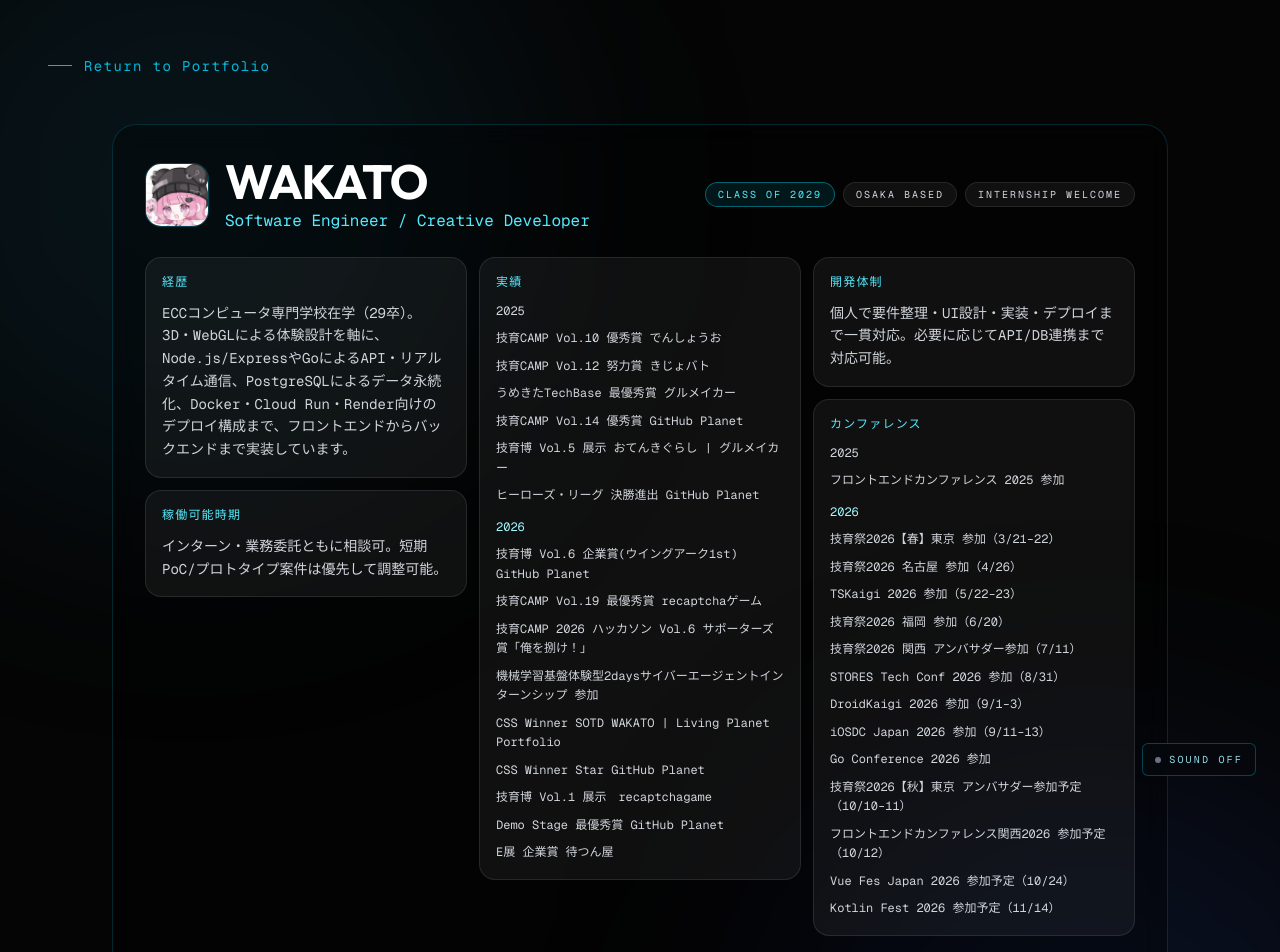
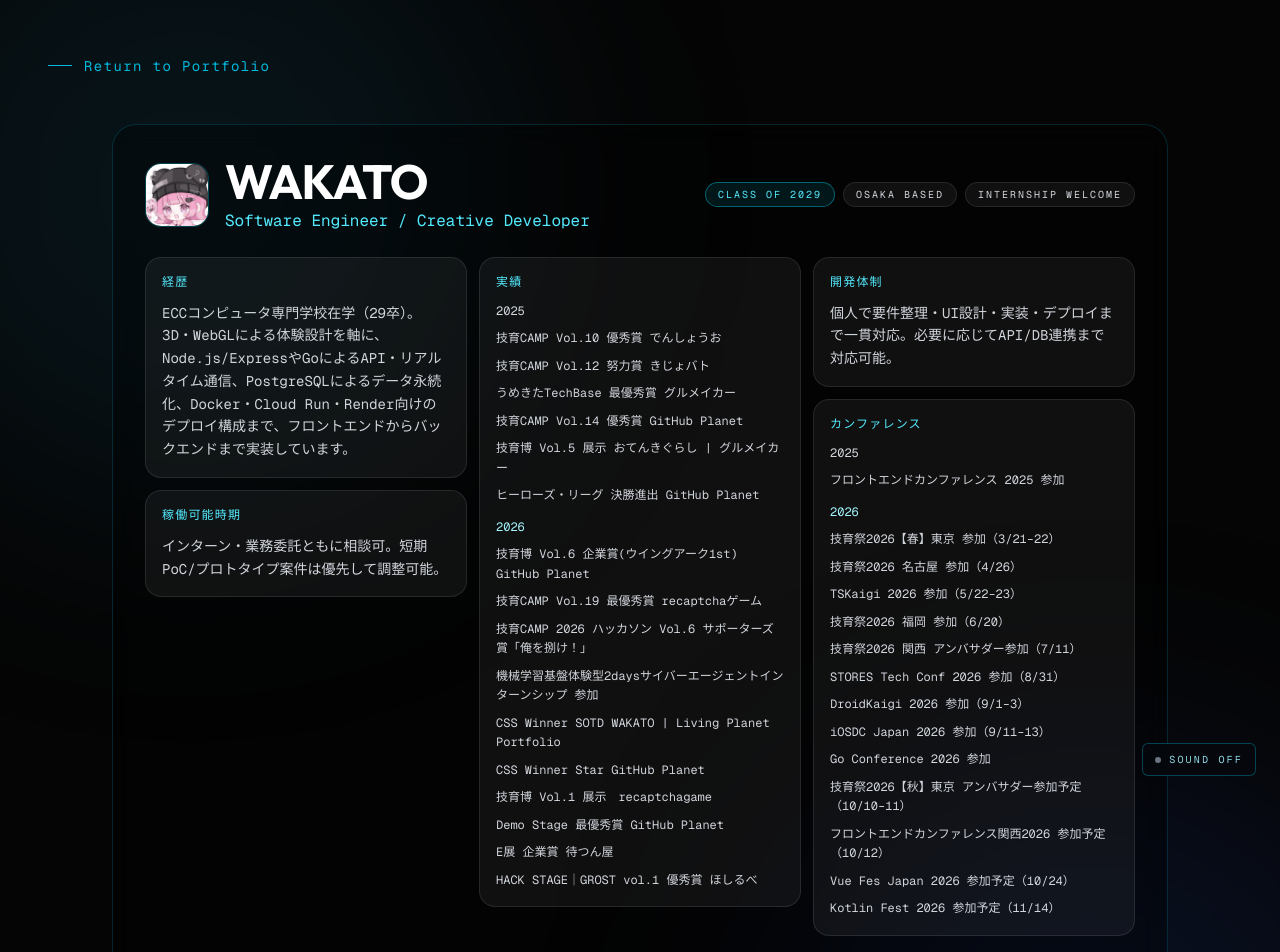
Before and after one commit to nitr0yukkuri/wakatopo, a Next.js app: page /about in a window 1280 px wide. Shown: the top 952 px of the page. Built offline with nearby package versions, Linux system fonts and the light colour scheme; no server answers.

Commit message:
Add Hoshirube award to portfolio
Add HACK STAGE GROST Excellence Award in Japanese and English

```diff
--- a/src/app/about/page.tsx
+++ b/src/app/about/page.tsx
@@ -37,6 +37,7 @@ const copyByLang = {
             '技育博 Vol.1 展示　recaptchagame',
             'Demo Stage 最優秀賞 GitHub Planet',
             'E展 企業賞 待つん屋',
+            'HACK STAGE｜GROST vol.1 優秀賞 ほしるべ',
         ],
         sectionDev: '開発体制',
         devText:
@@ -90,6 +91,7 @@ const copyByLang = {
             'Geek Expo Vol.1 Exhibition - recaptchagame',
             'Demo Stage Grand Prize - GitHub Planet',
             'E Exhibition Corporate Award - Matsunya',
+            'HACK STAGE | GROST vol.1 Excellence Award - Hoshirube',
         ],
         sectionDev: 'DEVELOPMENT STYLE',
         devText:
```
